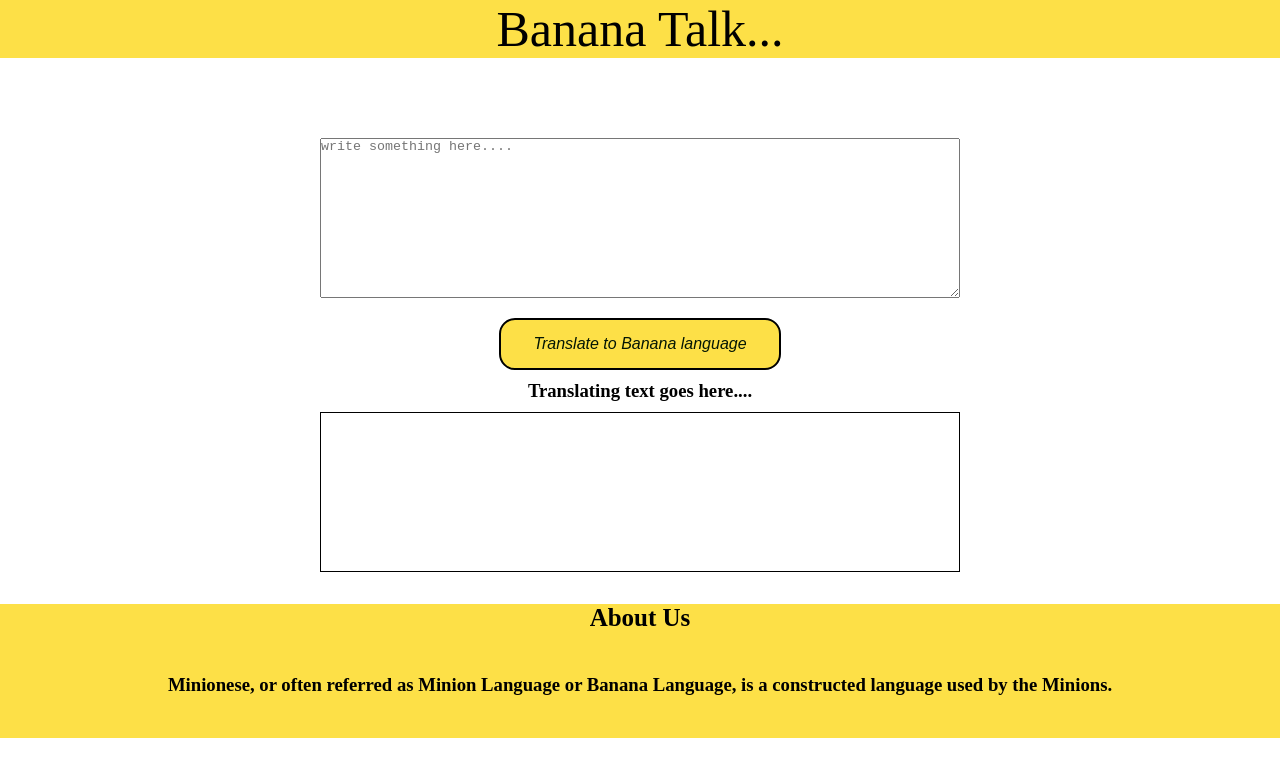
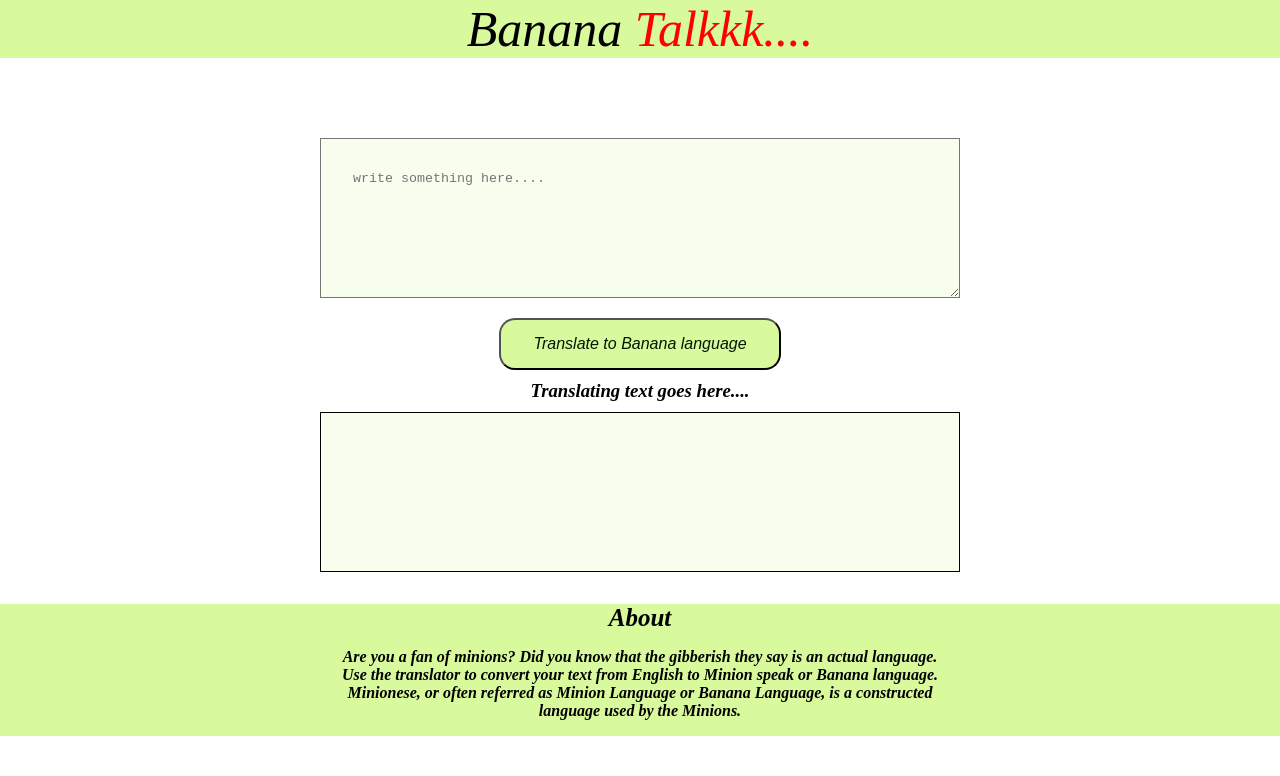
Before and after one commit to amruta17/banana-speak, a plain HTML site: page index.html in a window 1280 px wide. Drawn offline with Linux system fonts and the light colour scheme.

Commit message:
docs: complete

```diff
--- a/index.html
+++ b/index.html
@@ -11,17 +11,22 @@
 </head>
 
 <body>
-    <nav>Banana Talk...</nav>
+    <nav> <em>Banana <span style="color:red;"> Talkkk....</span>    </em></nav>
     <textarea placeholder="write something here...." class="txt-area"></textarea>
     <button id="btn"> <em>Translate to Banana language </em></button>
-    <h3>Translating text goes here....</h3>
+    <h3><em>Translating text goes here....</h3></em></h3>
     <div class="output"></div>
     <footer>
-        <h1>About Us</h1>
-        <p>
-            <h3>Minionese, or often referred as Minion Language or Banana Language, is a constructed language used by
-                the Minions.</h3>
-        </p>
+        <h1> <em> About</em> </h1>
+         <div><em>
+                <strong>  Are you a fan of minions? Did you know that the gibberish they say is an actual language.
+                Use the translator to convert your text from English to Minion speak or Banana language.
+                Minionese, or often referred as Minion Language or Banana Language, is a constructed language used by
+                the Minions.
+                </strong>
+            </em>
+            </div>
+
     </footer>
     <script src="index.js"></script>
 </body>
--- a/style.css
+++ b/style.css
@@ -13,7 +13,7 @@
      width: 100%;
      overflow: hidden;
      text-align: center;
-     background-color: #fde047;
+     background-color:#d9f99d;
      font-size: 50px;
      margin-bottom: 10vh;
 
@@ -25,14 +25,16 @@
      display: block;
      margin: auto;
      margin-bottom: 20px;
+     padding: 2rem;
+     background-color: #f7feee;
 
  }
 
  button {
+     text-decoration: none;
      display: block;
      margin: auto;
-     background-color: #fde047;
-     border: solid black 2px;
+     background-color: #d9f99d;
      border-radius: 1rem;
      color: rgb(4, 22, 4);
      padding: 15px 32px;
@@ -49,7 +51,7 @@
      margin-bottom: 10px;
  }
 
- div {
+ .output {
      width: 50%;
      height: 20vh;
      border: solid 1px black;
@@ -57,12 +59,14 @@
      display: block;
      margin: auto;
      margin-bottom: 2rem;
-     padding: 1rem;
+     padding: 2rem;
+     background-color: #f7feee;
  }
 
  footer {
      text-align: center;
-     background-color: #fde047;
+     background-color: #d9f99d
+     ;
      width: 100%;
 
  }
@@ -71,6 +75,9 @@
      font-size: 25px;
  }
 
- footer p {
+ footer div {
+     width: 50%;
+     display: block;
+     margin: auto;
      padding: 1rem;
  }
```
